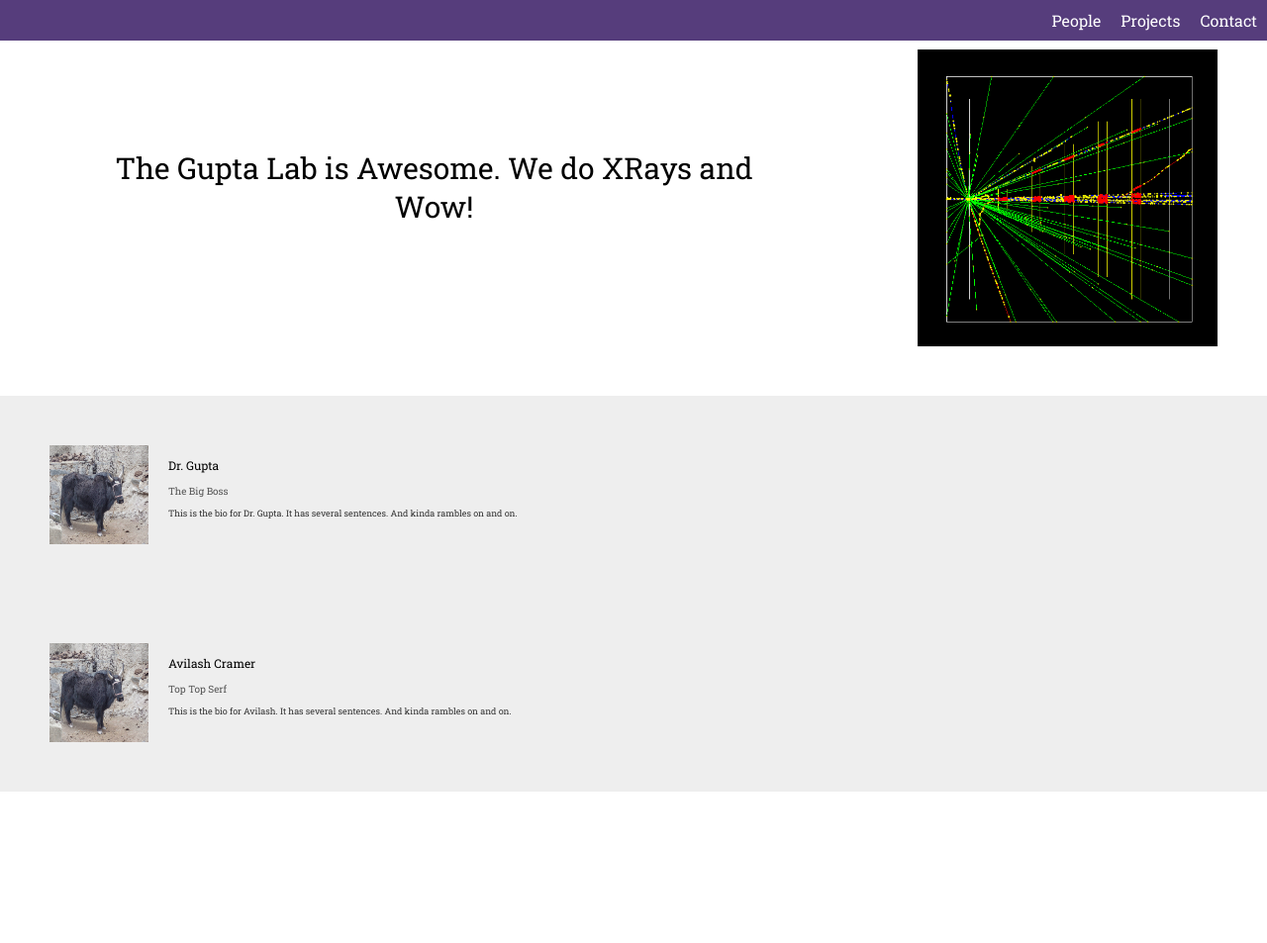
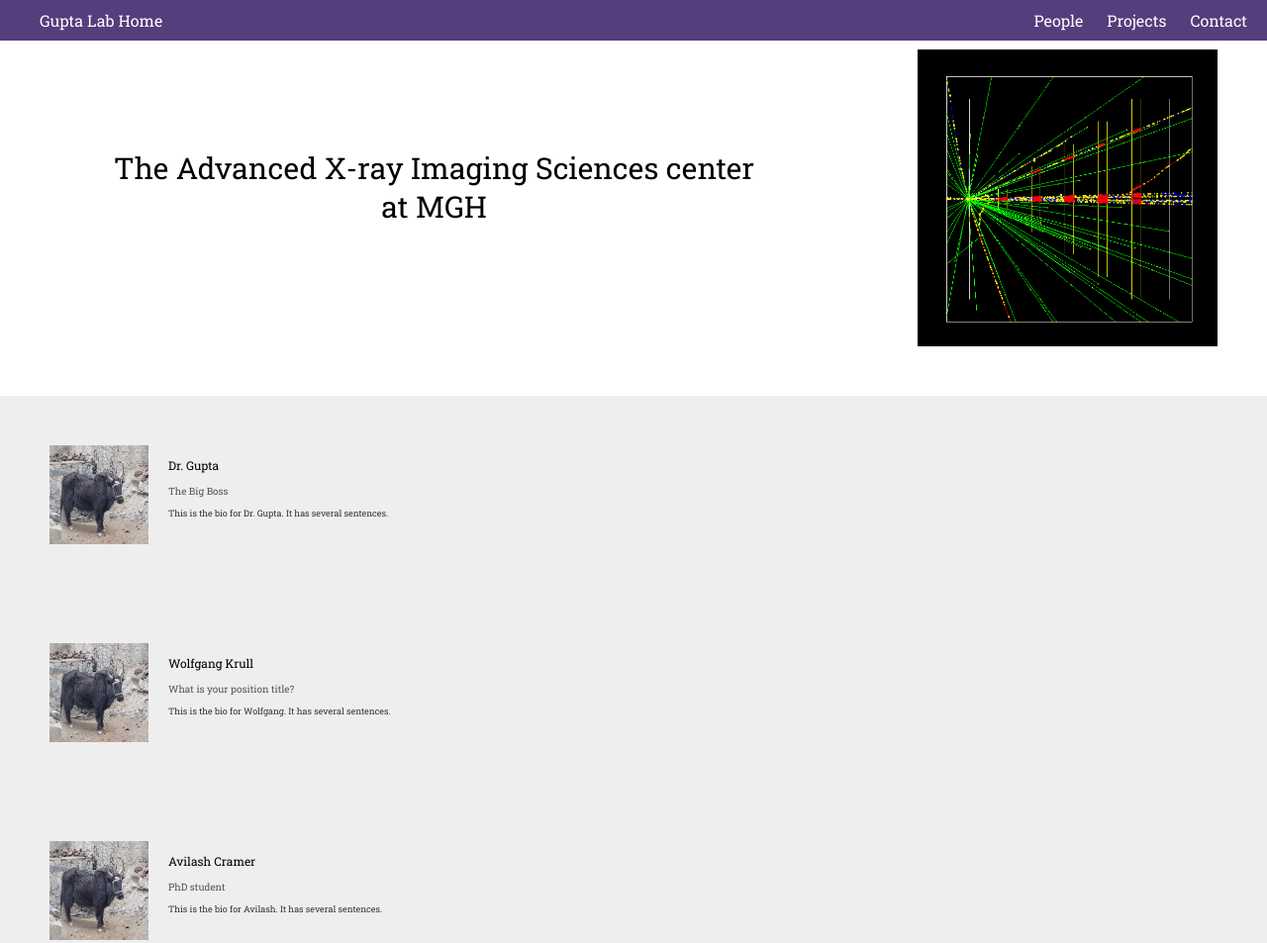
Before and after one commit to avicramer/guptaLab, a website: page index2.html in a window 1280 px wide. Shown: the whole page at 99% size. Before the commit the page ends 800 px from the top, so only its background shows below. Drawn offline with Linux system fonts and the light colour scheme.

Commit message:
fixed top bar

```diff
--- a/index2.html
+++ b/index2.html
@@ -13,11 +13,20 @@
 
     #nav {
         display: flex;
-        justify-content: flex-end;
+        justify-content: space-between;
         background-color: #563d7c;
         position: fixed;
         width:100%;
-        padding-right:40px;
+        /*padding-right:40px;*/
+        padding: 10px;
+
+    }
+
+    #right-nav{
+        padding-right: 20px;
+    }
+    #left-nav{
+        padding-left: 20px;
     }
 
     #nav a {
@@ -88,16 +97,23 @@
 
 <body>
 
-    <div class='outer-wrapper'>
+    <div id='home'>
+
         <div id='nav'>
-            <a class='nav-item' href='#people'>People </a>
-            <a class='nav-item' href='#projects'>Projects </a>
-            <a class='nav-item' href='#contact'>Contact </a>
+            <div id='left-nav'>
+                <a class='nav-item' href="#home">Gupta Lab Home </a>
+            </div>
+
+            <div id='right-nav'>
+                <a class='nav-item' href='#people'>People </a>
+                <a class='nav-item' href='#projects'>Projects </a>
+                <a class='nav-item' href='#contact'>Contact </a>
+            </div>
         </div>
 
         <div id='lab'>
             <div class='overview-content lab-item'>
-                The Gupta Lab is Awesome. We do XRays and Wow!
+                The Advanced X-ray Imaging Sciences center at MGH
             </div>
 
             <div class='lab-item'>
@@ -112,16 +128,25 @@
                     <p class='people-item-name'>Dr. Gupta
                     <p class='people-item-title'>The Big Boss
                     <p class='people-item-bio'> This is the bio for Dr. Gupta. It
-                        has several sentences. And kinda rambles on and on.
+                        has several sentences.
+                </div>
+            </div>
+            <div class='people-item'>
+                <img src='img/dzo.png'></img>
+                <div class='people-item-content'>
+                    <p class='people-item-name'>Wolfgang Krull
+                    <p class='people-item-title'>What is your position title?
+                    <p class='people-item-bio'> This is the bio for Wolfgang. It
+                        has several sentences.
                 </div>
             </div>
             <div class='people-item'>
                 <img src='img/dzo.png'></img>
                 <div class='people-item-content'>
                     <p class='people-item-name'>Avilash Cramer
-                    <p class='people-item-title'>Top Top Serf
+                    <p class='people-item-title'>PhD student
                     <p class='people-item-bio'> This is the bio for Avilash. It
-                        has several sentences. And kinda rambles on and on.
+                        has several sentences.
                 </div>
             </div>
         </div>
```
